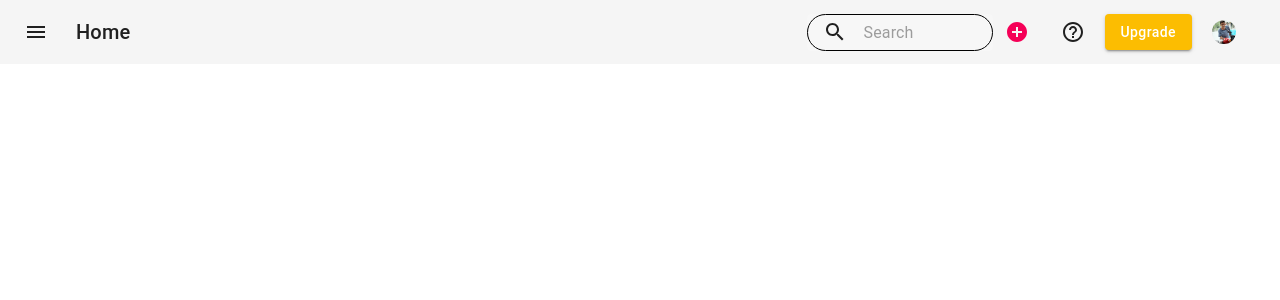
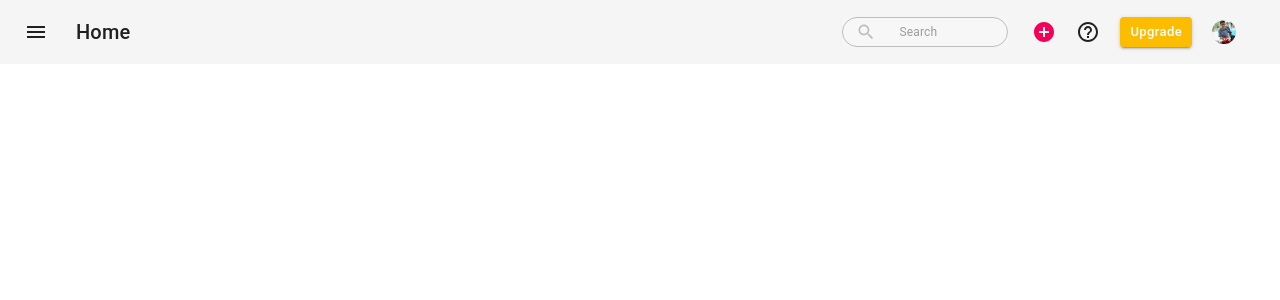
Before and after one commit to jayesh-kaza/Project-Management-App, a React (Create React App) app in the folder clientApp/: page / in a window 1280 px wide. Shown: the top 300 px of the page. Built offline with nearby package versions, Linux system fonts and the light colour scheme; the HTML template or start-up script is replaced by a standard one.

Commit message:
search size

```diff
--- a/clientApp/src/Components/Atoms/Button/index.js
+++ b/clientApp/src/Components/Atoms/Button/index.js
@@ -3,6 +3,7 @@ import { Button } from '@material-ui/core'
 import { makeStyles } from '@material-ui/core/styles';
 const useStyles = makeStyles(theme => ({
     Button: {
+
         backgroundColor: "#FCBD01",
         color: 'white',
         borderColor: "#f2a100",
@@ -18,7 +19,7 @@ const CustomButton = (props) => {
     const classes = useStyles();
     return (
         <div>
-            <Button variant="contained" className={classes.Button}>
+            <Button size='small' variant="contained" className={classes.Button}>
                 {props.name}</Button>
         </div>
     );
--- a/clientApp/src/Components/Molecules/SeachBar/index.js
+++ b/clientApp/src/Components/Molecules/SeachBar/index.js
@@ -1,7 +1,17 @@
 import React, { useState, useEffect } from 'react';
 import useDebounce from '../../Helpers/Debounce'
 import InputBase from '@material-ui/core/InputBase';
-import {makeStyles } from '@material-ui/core/styles';
+import { makeStyles } from '@material-ui/core/styles';
+import Popper from '@material-ui/core/Popper';
+import Typography from '@material-ui/core/Typography';
+import Fade from '@material-ui/core/Fade';
+import Paper from '@material-ui/core/Paper';
+import List from '@material-ui/core/List';
+import ListItem from '@material-ui/core/ListItem';
+import ListItemText from '@material-ui/core/ListItemText';
+import ClickAwayListener from '@material-ui/core/ClickAwayListener';
+import Input from '@material-ui/core/Input';
+import SearchIcon from '@material-ui/icons/Search';
 function searchCharacters(search) {
   return fetch(
     `http://localhost:8080/task/like/${search}`,
@@ -18,33 +28,47 @@ function searchCharacters(search) {
 const useStyles = makeStyles(theme => ({
   inputRoot: {
     color: 'inherit',
-      borderStyle:'solid',
-      borderColor: 'black',
-      borderWidth:'1px',
+    borderStyle: 'solid',
+    borderColor: '#bdbdbd',
+    borderWidth: '1px',
     borderRadius: '30px',
-      opacity: '10'
+    opacity: '5'
   },
   inputInput: {
     padding: theme.spacing(1, 1, 1, 7),
     transition: theme.transitions.create('width'),
     width: '100%',
-      height:'10%',
+    height: '10%',
+    fontSize: '12px',
     [theme.breakpoints.up('sm')]: {
-        width: 120,
+      width: 100,
+      height: 12,
       '&:focus': {
-          width: 500,
+        width: 400,
       },
     },
+  },
+  typography: {
+    paddingTop: '4px',
+    paddingBottom: '4px',
+    padding: theme.spacing(2),
+    width: 450
+  },
+  root: {
+    width: 500,
   },
 }));
 
 
-const   SearchBar=(props)=>{
+const SearchBar = (props) => {
   const [searchTerm, setSearchTerm] = useState('');
   const [results, setResults] = useState([]);
   const [isSearching, setIsSearching] = useState(false);
-  const debouncedSearchTerm = useDebounce(searchTerm, 500);
-  const classes=useStyles();
+  const debouncedSearchTerm = useDebounce(searchTerm, 300);
+  const [anchorEl, setAnchorEl] = React.useState(null);
+  const [open, setOpen] = React.useState(false);
+  const classes = useStyles();
+
   useEffect(
     () => {
       if (debouncedSearchTerm) {
@@ -52,18 +76,34 @@ const   SearchBar=(props)=>{
         searchCharacters(debouncedSearchTerm).then(results => {
           setIsSearching(false);
           setResults(results);
+          setOpen(true)
         });
       } else {
+        setAnchorEl(null)
+        setOpen(false);
         setResults([]);
       }
     },
     [debouncedSearchTerm]
   );
 
+
+  const setSearch = (e) => {
+    setSearchTerm(e.target.value)
+    setAnchorEl(e.currentTarget)
+  }
   // Pretty standard UI with search input and results
+
+  const [visible, setVisible] = useState(true)
+  const visibleHandler = () => {
+    setVisible(false)
+  }
   return (
     <div>
+      {/* <ClickAwayListener onClickAway={visibleHandler}> */}
       <InputBase
+        // startAdornment={<SearchIcon fontSize='small' style={{ color: "#bdbdbd" }} />}
+        textSize='small'
         variant="rounded"
         squared="false"
         placeholder="Search"
@@ -72,16 +112,45 @@ const   SearchBar=(props)=>{
           input: classes.inputInput,
         }}
         inputProps={{ 'aria-label': 'search' }}
-              onChange={e=>setSearchTerm(e.target.value)}
+        onChange={(e) => setSearch(e)}
       />
-
-      {isSearching && <div>Searching ...</div>}
+      {/* <Input type='text'
+        size='small'
+        variant="rounded"
+        squared="false"
+        placeholder="Search"
+        disableUnderline='true'
+        classes={{
+          root: classes.inputRoot,
+          input: classes.inputInput,
+        }}
+        inputProps={{ 'aria-label': 'search' }}
+        onChange={(e) => setSearch(e)}
+      /> */}
+      {/* </ClickAwayListener> */}
+      <Popper style={{ marginTop: '2px' }} open={open} anchorEl={anchorEl} placement='bottom' transition>
+        {({ TransitionProps }) => (
+          <Fade {...TransitionProps} timeout={350}>
+            {/* {visible ? */}
+            <Paper>
+              {(results.length !== 0) ?
+                <List className={classes.typography} component="nav" aria-label="secondary mailbox folders">
                   {results.map(result => (
-        <div key={result.id}>
-          <h4>{result.name}</h4>
+                    <div>
+                      <ListItem button>
+                        <ListItemText primary={result.name} secondary={result.description} />
+                      </ListItem>
                     </div>
                   ))}
-    </div>
+                </List>
+                : <Typography className={classes.typography}><div>No results found</div></Typography>}
+            </Paper>
+            {/* : <div />} */}
+          </Fade>
+        )}
+      </Popper>
+    </div >
   );
+
 }
 export default SearchBar;
--- a/clientApp/src/Components/Organism/AddMenu/index.js
+++ b/clientApp/src/Components/Organism/AddMenu/index.js
@@ -36,7 +36,7 @@ const StyledMenu = withStyles({
 
 const StyledMenuItem = withStyles(theme => ({
   root: {
-    '&:hover':{
+    '&:hover': {
       //backgroundColor:linearGradient('45deg', '#ff5263 0%', '#ff7381 60%', '#fcbd01 115%')
     },
     '&:focus': {
@@ -50,7 +50,7 @@ const StyledMenuItem = withStyles(theme => ({
 
 export default function AddMenu() {
   const [anchorEl, setAnchorEl] = React.useState(null);
-  let addIcon=<AddCircleIcon color="secondary"/>
+  let addIcon = <AddCircleIcon color="secondary" />
 
   const handleClick = event => {
     setAnchorEl(event.currentTarget);
@@ -73,7 +73,8 @@ export default function AddMenu() {
       </Button> */}
       <IconButton children={addIcon}
         onClick={handleClick}
-      style={{ backgroundColor: 'transparent',outline:"0"
+        style={{
+          backgroundColor: 'transparent', outline: "0", right: '-12px',
           // background: "linearGradient(to top right,#ff1f35, #ff4053 35%, #c99701)",
           // backgroundColor: "rgba(0, 0, 0, 0)",
           // backgroundPositionX:"0%",
@@ -94,31 +95,31 @@ export default function AddMenu() {
       >
         <StyledMenuItem>
           <ListItemIcon>
-            <CheckCircleOutlinedIcon fontSize="small"/>
+            <CheckCircleOutlinedIcon fontSize="small" />
           </ListItemIcon>
           <ListItemText primary="Task" />
         </StyledMenuItem>
         <StyledMenuItem>
           <ListItemIcon>
-            <AssignmentOutlinedIcon fontSize="small"/>
+            <AssignmentOutlinedIcon fontSize="small" />
           </ListItemIcon>
           <ListItemText primary="Project" />
         </StyledMenuItem>
         <StyledMenuItem>
           <ListItemIcon>
-            <ForumOutlinedIcon/>
+            <ForumOutlinedIcon />
           </ListItemIcon>
           <ListItemText primary="Conversation" />
         </StyledMenuItem>
         <StyledMenuItem>
           <ListItemIcon>
-            <GroupOutlinedIcon/>
+            <GroupOutlinedIcon />
           </ListItemIcon>
           <ListItemText primary="Team" />
         </StyledMenuItem>
         <StyledMenuItem>
           <ListItemIcon>
-            <PersonAddOutlinedIcon/>
+            <PersonAddOutlinedIcon />
           </ListItemIcon>
           <ListItemText primary="Invite" />
         </StyledMenuItem>
--- a/clientApp/src/Components/Organism/HomePageHeader/index.js
+++ b/clientApp/src/Components/Organism/HomePageHeader/index.js
@@ -49,6 +49,7 @@ const useStyles = makeStyles(theme => ({
       backgroundColor: fade(theme.palette.common.white, 0.25),
     },
     marginLeft: 0,
+    marginRight: 0,
     width: '100%',
     [theme.breakpoints.up('sm')]: {
       marginLeft: theme.spacing(1),
@@ -56,7 +57,7 @@ const useStyles = makeStyles(theme => ({
     },
   },
   searchIcon: {
-    width: theme.spacing(7),
+    width: theme.spacing(6),
     height: '100%',
     position: 'absolute',
     pointerEvents: 'none',
@@ -118,7 +119,7 @@ export default function HomePageHeader() {
 
             <div className={classes.search}>
               <div className={classes.searchIcon}>
-                <SearchIcon />
+                <SearchIcon fontSize='small' style={{ color: "#bdbdbd" }} />
               </div>
               <SearchBar />
             </div>
--- a/clientApp/src/Components/Organism/UserMenu/index.js
+++ b/clientApp/src/Components/Organism/UserMenu/index.js
@@ -6,8 +6,7 @@ import MenuItem from '@material-ui/core/MenuItem';
 import ListItemIcon from '@material-ui/core/ListItemIcon';
 import ListItemText from '@material-ui/core/ListItemText';
 import CheckIcon from '@material-ui/icons/Check';
-import Avatar from '@material-ui/core/Avatar';
-
+import { makeStyles } from '@material-ui/core/styles';
 const StyledMenu = withStyles({
   paper: {
     border: '1px solid #d3d4d5',
@@ -27,11 +26,19 @@ const StyledMenu = withStyles({
     {...props}
   />
 ));
-
+const useStyles = makeStyles(theme => ({
+  Items: {
+    backgroundColor: 'linear-gradient(to right bottom, #430089, #82ffa1)',
+    "&:hover": {
+      backgroundColor: 'linear-gradient(to right bottom, #430089, #82ffa1)'
+    }
+  },
+}));
 const StyledMenuItem = withStyles(theme => ({
   root: {
     '&:focus': {
       backgroundColor: theme.palette.primary.main,
+
       '& .MuiListItemIcon-root, & .MuiListItemText-primary': {
         color: theme.palette.common.white,
       },
@@ -40,6 +47,7 @@ const StyledMenuItem = withStyles(theme => ({
 }))(MenuItem);
 
 export default function UserMenu(props) {
+  const classes = useStyles();
   const [anchorEl, setAnchorEl] = React.useState(null);
   const handleClick = event => {
     setAnchorEl(event.currentTarget);
@@ -55,7 +63,7 @@ export default function UserMenu(props) {
         aria-controls="customized-menu"
         aria-haspopup="true"
         onClick={handleClick}
-        style={{ backgroundColor: 'transparent',outline:"0", }}
+        style={{ backgroundColor: 'transparent', outline: "0", }}
         disableRipple="true"
       >
         {props.name}
@@ -67,29 +75,29 @@ export default function UserMenu(props) {
         open={Boolean(anchorEl)}
         onClose={handleClose}
       >
-        <StyledMenuItem>
+        <StyledMenuItem >
           <ListItemIcon>
-            <CheckIcon fontSize="small"/>
+            <CheckIcon fontSize="small" />
           </ListItemIcon>
           <ListItemText primary="zemosolabs" />
         </StyledMenuItem>
         <StyledMenuItem>
-        <ListItemIcon>
+          <ListItemIcon>
           </ListItemIcon>
           <ListItemText primary="Organisation Settings" />
         </StyledMenuItem>
         <StyledMenuItem>
-        <ListItemIcon>
+          <ListItemIcon>
           </ListItemIcon>
           <ListItemText primary="more" />
         </StyledMenuItem>
         <StyledMenuItem>
-        <ListItemIcon>
+          <ListItemIcon>
           </ListItemIcon>
           <ListItemText primary="my profile" />
         </StyledMenuItem>
         <StyledMenuItem>
-        <ListItemIcon>
+          <ListItemIcon>
           </ListItemIcon>
           <ListItemText primary="log out" />
         </StyledMenuItem>
```
Also changed, not shown: clientApp/src/Components/Molecules/Popper/index.js (added). Lines whose indentation alone changed are shown as unchanged.
